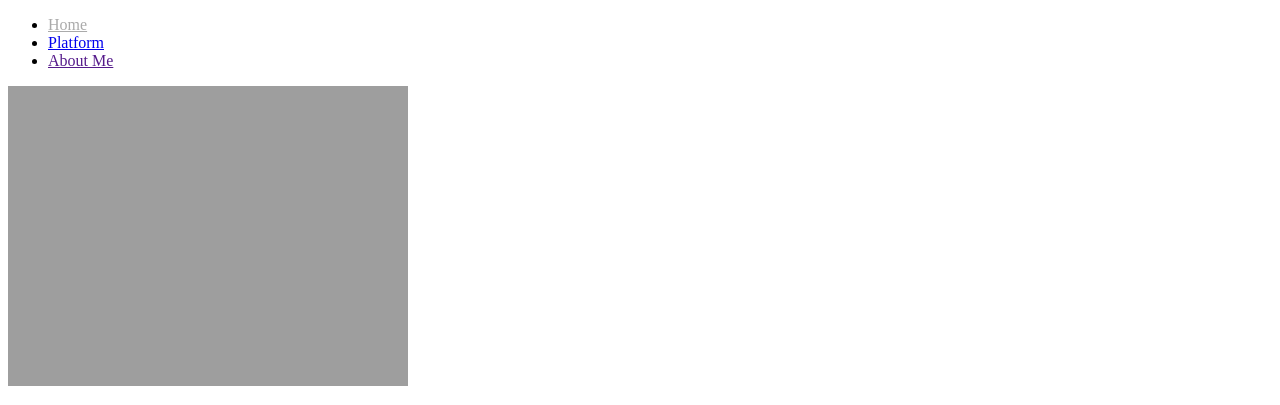
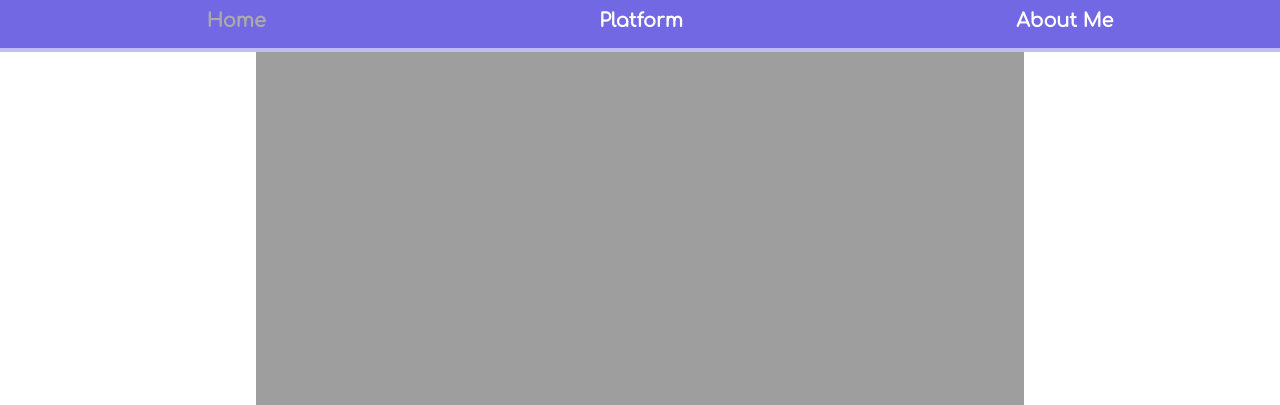
Before and after one commit to brlnoble/Emilia-VP-Com, a plain HTML site: page index.html in a window 1280 px wide. Shown: the top 405 px of the page. Drawn offline with Linux system fonts and the light colour scheme; the site is published under a folder, as on GitHub Pages, so addresses that start at the root find nothing.

Commit message:
Fixing CSS :(

```diff
--- a/index.html
+++ b/index.html
@@ -2,7 +2,7 @@
 <html>
 <head>
     <title>eMEMElia</title>
-    <link rel="stylesheet" type="text/css" href="/CSS/homeStyle.css">
+    <link rel="stylesheet" type="text/css" href="./CSS/homeStyle.css">
     <link rel="icon" href="img/hardhatIcon.png">
     <style>
         @import url('https://fonts.googleapis.com/css?family=Comfortaa&display=swap');
```
Also changed, not shown: platform.html (+1 -1 lines).
